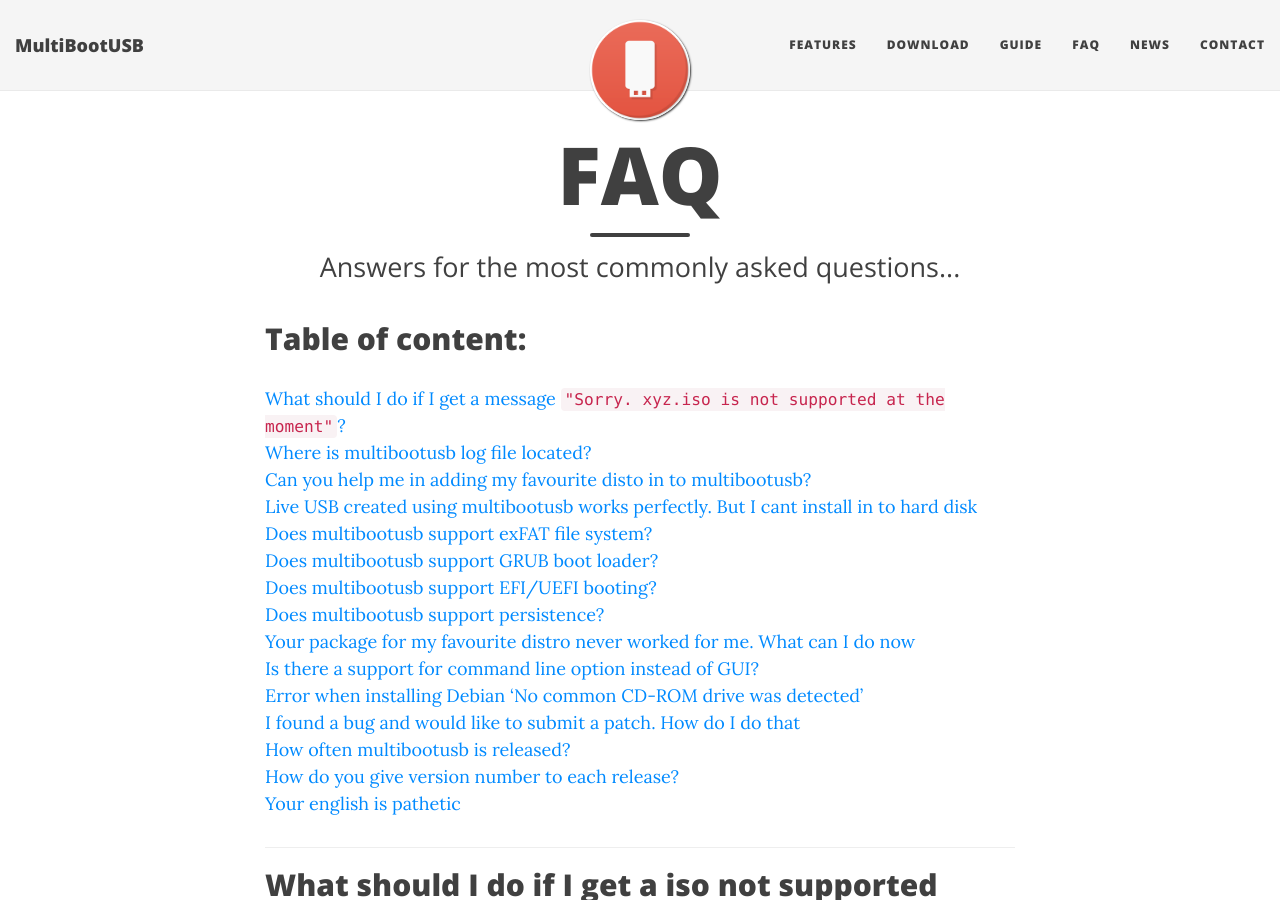
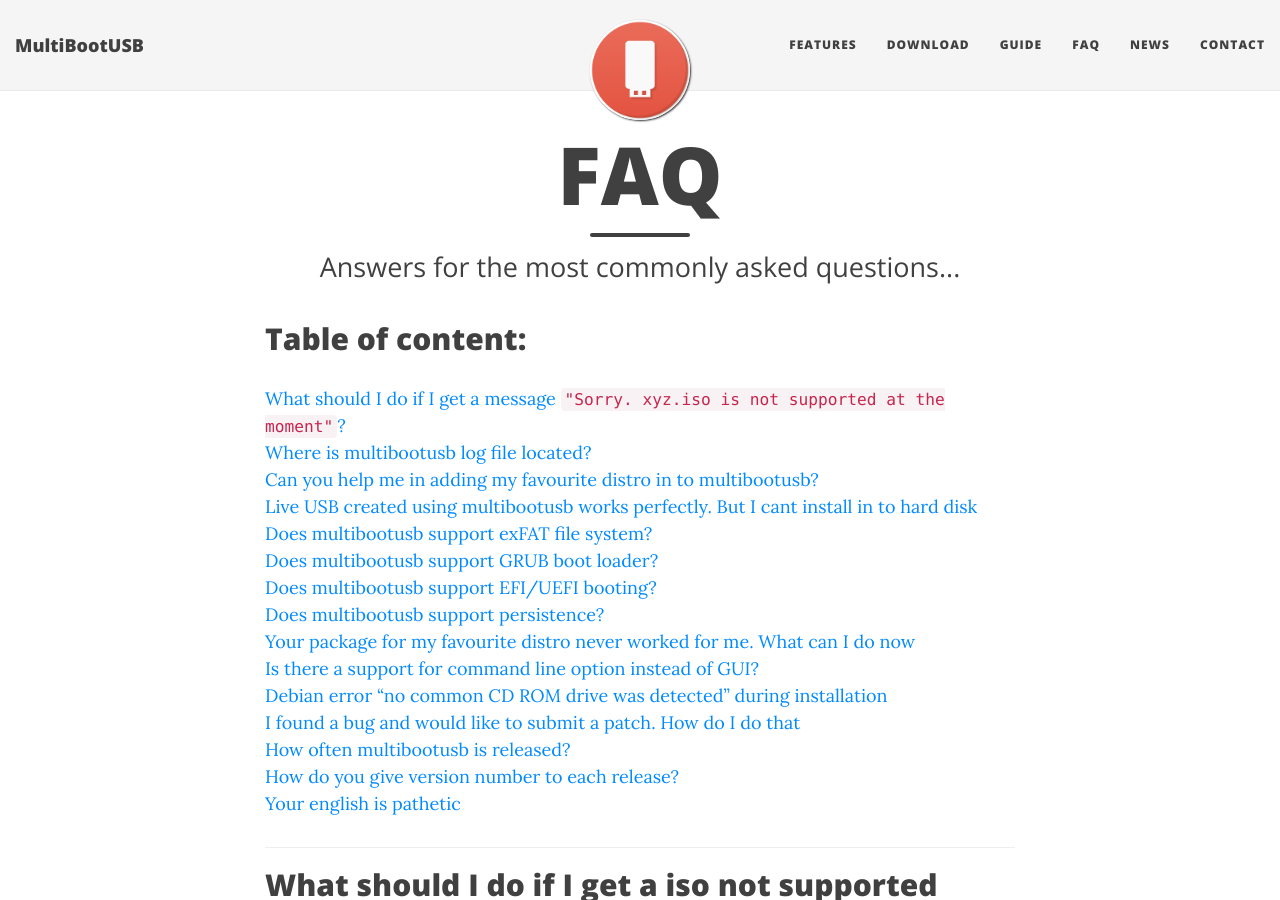
Before and after one commit to mbusb/mbusb.github.io, a Jekyll site: the page built from page_faq.md, in a window 1280 px wide and 900 px high. Built offline with Jekyll 4.4.1, drawn with Linux system fonts in a browser that asks for light colours; nearby versions of some CDN libraries; some of the changed text lies outside the part shown.

Commit message:
A few link fixes

```diff
--- a/page_faq.md
+++ b/page_faq.md
@@ -11,15 +11,15 @@
 
 [What should I do if I get a message `"Sorry. xyz.iso is not supported at the moment"`?](#what-should-i-do-if-i-get-a-iso-not-supported-error-message)
 [Where is multibootusb log file located?](#where-is-multibootusb-log-file-located)
-[Can you help me in adding my favourite disto in to multibootusb?](#can-you-help-me-in-adding-my-favourite-disto-in-to-multibootusb)
-[Live USB created using multibootusb works perfectly. But I cant install in to hard disk](#cant-install-live-usb-created-using-multibootusb-in-to-hard-disk)
+[Can you help me in adding my favourite distro in to multibootusb?](#can-you-help-me-in-adding-my-favourite-distro-in-to-multibootusb)
+[Live USB created using multibootusb works perfectly. But I cant install in to hard disk](#i-cant-install-live-usb-created-using-multibootusb-on-to-my-computers-hard-disk)
 [Does multibootusb support exFAT file system?](#does-multibootusb-support-exfat-file-system)
 [Does multibootusb support GRUB boot loader?](#does-multibootusb-support-grub-boot-loader)
 [Does multibootusb support EFI/UEFI booting?](#does-multibootusb-support-efi-or-uefi-booting)
 [Does multibootusb support persistence?](#does-multibootusb-support-persistence)
 [Your package for my favourite distro never worked for me. What can I do now](#your-package-for-my-favourite-distro-never-worked-for-me-what-can-i-do-now)
 [Is there a support for command line option instead of GUI?](#is-there-a-support-for-command-line-option-instead-of-gui)
-[Error when installing Debian 'No common CD-ROM drive was detected'](#debiann-no-common-cd-rom-drive-was-detected)
+[Debian error "no common CD ROM drive was detected" during installation](#debian-error--no-common-CD-ROM-drive-was-detected--during-installation)
 [I found a bug and would like to submit a patch. How do I do that](#i-found-a-bug-and-would-like-to-submit-a-patch-how-do-i-do-that)
 [How often multibootusb is released?](#how-often-multibootusb-is-released)
 [How do you give version number to each release?](#how-do-you-give-version-number-to-each-release)
@@ -128,7 +128,7 @@
 
 ---
 
-## Debian says "no common CD ROM drive was detected"
+## Debian error "no common CD ROM drive was detected" during installation
 
  * Any type of errors related to hardware install are relevant scope of the multibootusb project.
  * However, there is an user solved this issue successfully. You can refer [this](https://github.com/mbusb/multibootusb/issues/85) link to overcome this issue.
```
